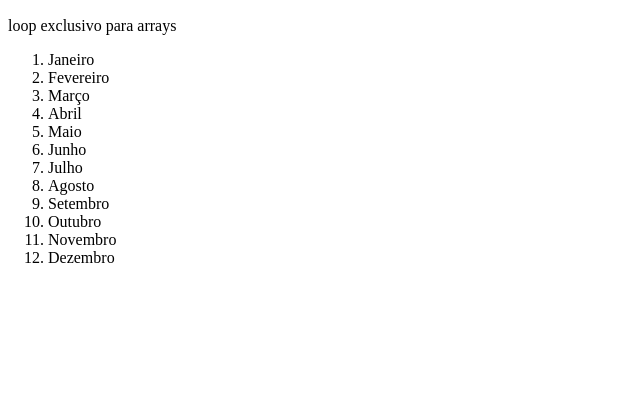
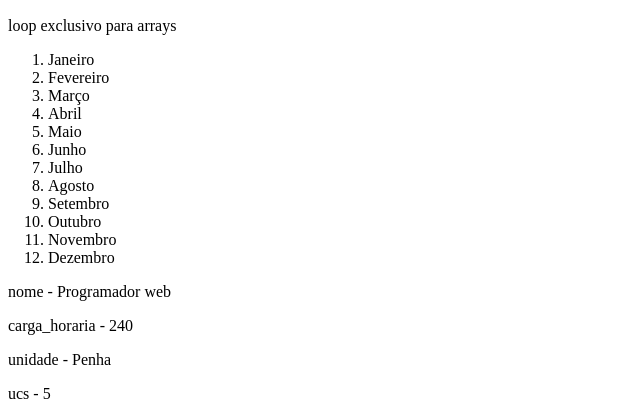
Before and after one commit to mariliapduarte/progweb-php, a PHP site: page /05-loops.php in a window 1280 px wide. Shown: the part 1162-1581 px from the top of the page, without its empty margins (0-640 px from the left). Before the commit the page ends 1425 px from the top, so only its background shows below. Run offline with PHP 8.4, Linux system fonts and the light colour scheme.

Commit message:
array associativo

```diff
--- a/05-loops.php
+++ b/05-loops.php
@@ -75,16 +75,22 @@ $meses = ["Janeiro", "Fevereiro", "Março", "Abril", "Maio", "Junho", "Julho", "
     <?php }     ?>
 </ol>
 
+<?php
+//array associativo (formado por pares de chaves=>valor)
+        $curso = [
 
+            //key => value
+            "nome" => "Programador web",
+            "carga_horaria" => 240,
+            "unidade" => "Penha",
+            "ucs" => 5
+        ];
 
-
-
-
-
-
-
-
-
+        foreach($curso as $key => $value){
+            ?>
+            <p> <?=$key?> - <?=$value?> </p>
+        <?php
+        } ?>
 
 </body>
 </html>
```
